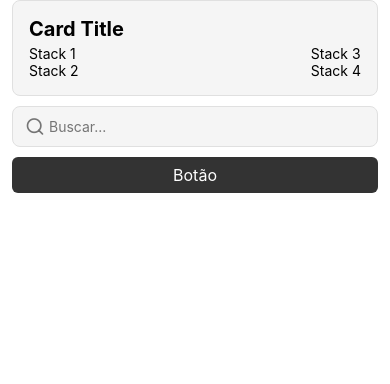
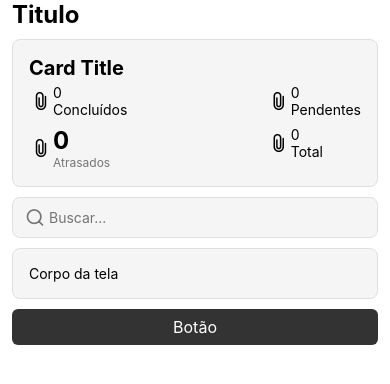
Before and after one commit to RNoleto/todo, a React Native app: screen / in a window 390 px wide. Shown: the top 384 px of the page. Built offline with nearby package versions, Linux system fonts and the light colour scheme.

Commit message:
:skull: Bkp: Pequenos ajustes no componente de StatsCard

```diff
--- a/App.tsx
+++ b/App.tsx
@@ -1,5 +1,5 @@
 import { StatusBar } from 'expo-status-bar';
-import { StyleSheet } from 'react-native';
+import { StyleSheet, Text, View } from 'react-native';
 
 import { Feather } from '@expo/vector-icons';
 
@@ -8,13 +8,16 @@ import { SafeAreaProvider, SafeAreaView } from 'react-native-safe-area-context';
 import Button from './src/components/Button';
 import Input from './src/components/Input';
 
-import { COLORS, PADDINGS } from './src/constants/themes';
+import { COLORS, FONT_SIZES, PADDINGS } from './src/constants/themes';
 import StatsCard from './src/components/StatsCard';
+import Card from './src/components/Card';
 
 export default function App() {
   return (
     <SafeAreaProvider>
       <SafeAreaView style={styles.container}>
+
+        <Text style={styles.title}>Titulo</Text>
 
         <StatsCard />
 
@@ -23,6 +26,14 @@ export default function App() {
           iconName='search'
           placeholder='Buscar...'
         />
+
+        <View>
+          <Card>
+            <Text>
+              Corpo da tela
+            </Text>
+          </Card>
+        </View>
 
         <Button />
         <StatusBar style="auto" />
@@ -38,4 +49,8 @@ const styles = StyleSheet.create({
     backgroundColor: COLORS.background,
     paddingHorizontal:PADDINGS.lg,
   },
+  title:{
+    fontSize: FONT_SIZES.xl,
+    fontWeight: 'bold',
+  }
 });
--- a/src/components/StatsCard/index.tsx
+++ b/src/components/StatsCard/index.tsx
@@ -1,6 +1,9 @@
 import React from "react";
 import { Text, View } from "react-native";
+import { Ionicons } from '@expo/vector-icons';
+
 import Card from '../Card';
+
 import { styles } from "./styles";
 
 export default function StatsCard() {
@@ -13,13 +16,39 @@ export default function StatsCard() {
 
             <View style={styles.statsContainer}>
                 <View style={styles.statsContain}>
-                    <Text>Stack 1</Text>
-                    <Text>Stack 2</Text>
+                    <View style={styles.statItem}>
+                        <Ionicons name="attach" size={24} color="black" />
+                        <View>
+                            <Text>0</Text>
+                            <Text>Concluídos</Text>
+                        </View>
+                    </View>
+
+                    <View style={styles.statItem}>
+                        <Ionicons name="attach" size={24} color="black" />
+                        <View>
+                            <Text style={styles.statValue}>0</Text>
+                            <Text style={styles.statLegend}>Atrasados</Text>
+                        </View>
+                    </View>
                 </View>
 
                 <View style={styles.statsContain}>
-                    <Text>Stack 3</Text>
-                    <Text>Stack 4</Text>
+                    <View style={styles.statItem}>
+                        <Ionicons name="attach" size={24} color="black" />
+                        <View>
+                            <Text>0</Text>
+                            <Text>Pendentes</Text>
+                        </View>
+                    </View>
+
+                    <View style={styles.statItem}>
+                        <Ionicons name="attach" size={24} color="black" />
+                        <View>
+                            <Text>0</Text>
+                            <Text>Total</Text>
+                        </View>
+                    </View>
                 </View>
             </View>
         </Card>
--- a/src/components/StatsCard/styles.ts
+++ b/src/components/StatsCard/styles.ts
@@ -1,5 +1,5 @@
 import { StyleSheet } from "react-native";
-import { FONT_SIZES } from "../../constants/themes";
+import { COLORS, FONT_SIZES } from "../../constants/themes";
 
 export const styles =StyleSheet.create({
     header:{
@@ -15,6 +15,18 @@ export const styles =StyleSheet.create({
         justifyContent:'space-between',
     },
     statsContain:{
-
-    }
+        gap:8,
+    },
+    statItem:{
+        flexDirection:'row',
+        alignItems: 'center',
+    },
+    statValue:{
+        fontSize:FONT_SIZES.xl,
+        fontWeight:'bold',
+    },
+    statLegend:{
+        fontSize:FONT_SIZES.sm,
+        color:COLORS.textSecondary,
+    },
 })
```
